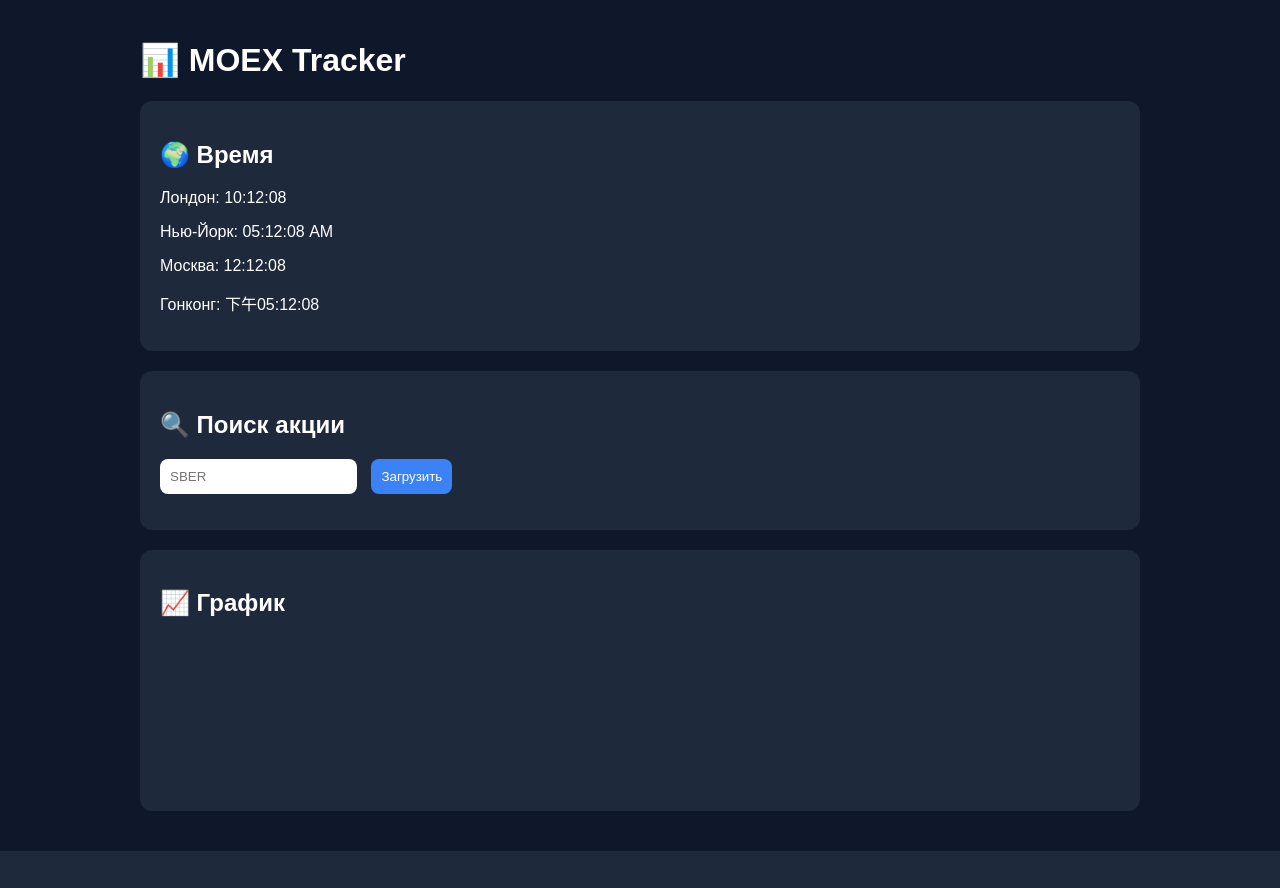
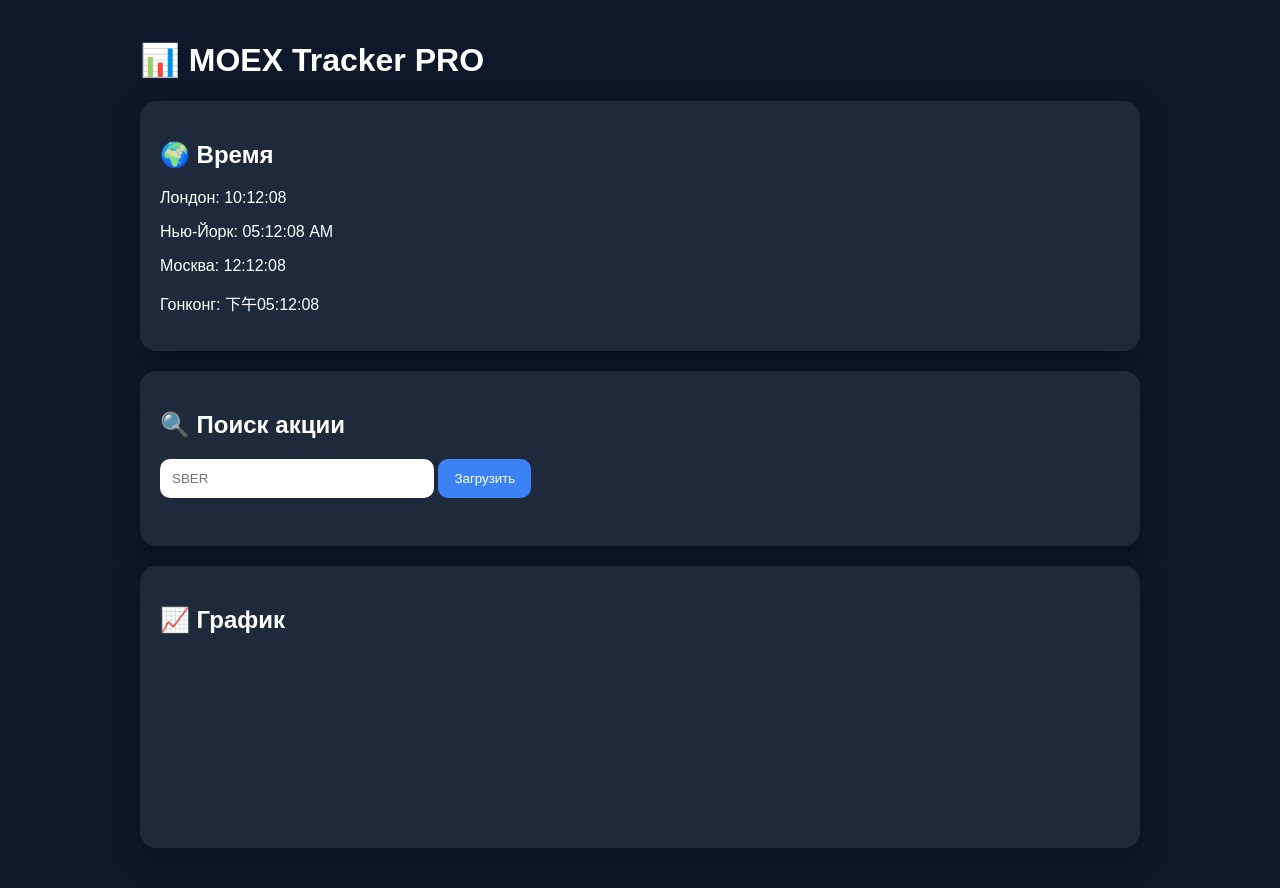
Before and after one commit to MishechkaKrut/moex-site, a Flask app: page / in a window 1280 px wide. Before the commit the page ends 851 px from the top, so only its background shows below. Run offline with Flask 3, Linux system fonts and the light colour scheme; data that the repository does not hold is empty; a map, chart or similar area stays blank.

Commit message:
Update index.html

```diff
--- a/templates/index.html
+++ b/templates/index.html
@@ -2,19 +2,23 @@
 <html lang="ru">
 <head>
   <meta charset="UTF-8">
-  <title>MOEX Tracker</title>
+  <title>MOEX Tracker PRO</title>
   <script src="https://cdn.jsdelivr.net/npm/chart.js"></script>
   <style>
     body {font-family: Arial;background:#0f172a;color:white;margin:0;padding:20px;}
     .container {max-width:1000px;margin:auto;}
-    .card {background:#1e293b;padding:20px;border-radius:12px;margin-bottom:20px;}
-    input,button {padding:10px;border-radius:8px;border:none;margin-right:10px;}
-    button {background:#3b82f6;color:white;cursor:pointer;}
+    .card {background:#1e293b;padding:20px;border-radius:16px;margin-bottom:20px;box-shadow:0 10px 30px rgba(0,0,0,0.3);}
+    input {padding:12px;border-radius:10px;border:none;width:250px;}
+    button {padding:12px 16px;border-radius:10px;border:none;background:#3b82f6;color:white;cursor:pointer;}
+    #suggestions {margin-top:10px;background:#0f172a;border-radius:10px;overflow:hidden;}
+    .suggest-item {padding:10px;cursor:pointer;border-bottom:1px solid #1e293b;}
+    .suggest-item:hover {background:#3b82f6;}
+    canvas {margin-top:20px;}
   </style>
 </head>
 <body>
 <div class="container">
-  <h1>📊 MOEX Tracker</h1>
+  <h1>📊 MOEX Tracker PRO</h1>
 
   <div class="card">
     <h2>🌍 Время</h2>
@@ -29,7 +33,7 @@
     <input type="text" id="ticker" placeholder="SBER" oninput="suggest()">
     <button onclick="loadData()">Загрузить</button>
     <div id="suggestions"></div>
-    <p id="price"></p>
+    <h3 id="price"></h3>
   </div>
 
   <div class="card">
@@ -40,7 +44,7 @@
 
 <script>
 // TIME
-function updateTime() {
+function updateTime(){
   const opt={hour:'2-digit',minute:'2-digit',second:'2-digit'};
   london.textContent=new Intl.DateTimeFormat('en-GB',{...opt,timeZone:'Europe/London'}).format(new Date());
   ny.textContent=new Intl.DateTimeFormat('en-US',{...opt,timeZone:'America/New_York'}).format(new Date());
@@ -54,22 +58,32 @@
 async function loadData(){
   const ticker=document.getElementById('ticker').value.toUpperCase();
 
-  const url=`https://iss.moex.com/iss/engines/stock/markets/shares/securities/${ticker}/candles.json?interval=24`;
+  // ПРАВИЛЬНАЯ текущая цена
+  const priceRes=await fetch(`https://iss.moex.com/iss/engines/stock/markets/shares/securities/${ticker}.json`);
+  const priceData=await priceRes.json();
 
-  const res=await fetch(url);
+  const marketData=priceData.marketdata.data[0];
+  const lastPrice=marketData ? (marketData[12] || marketData[24]) : null;
+
+  if(!lastPrice){
+    price.textContent="Нет данных";
+    return;
+  }
+
+  price.textContent=`💰 ${ticker}: ${lastPrice}`;
+
+  // ГРАФИК
+  const res=await fetch(`https://iss.moex.com/iss/engines/stock/markets/shares/securities/${ticker}/candles.json?interval=24`);
   const data=await res.json();
 
   const candles=data.candles.data;
 
   if(!candles || candles.length===0){
-    price.textContent="Нет данных";
     return;
   }
 
-  const labels=candles.map(c=>c[6]); // время
-  const prices=candles.map(c=>c[4]); // close
-
-  price.textContent=`Текущая цена: ${prices.at(-1)}`;
+  const labels=candles.map(c=>c[6]);
+  const prices=candles.map(c=>c[4]);
 
   if(chart) chart.destroy();
 
@@ -77,20 +91,32 @@
     type:'line',
     data:{
       labels:labels,
-      datasets:[{label:ticker,data:prices,borderWidth:2}]
+      datasets:[{
+        label:ticker,
+        data:prices,
+        tension:0.4,
+        fill:true
+      }]
+    },
+    options:{
+      plugins:{legend:{display:false}},
+      scales:{x:{display:false}}
     }
   });
 }
 
-// SIMPLE AUTOSUGGEST (локальный)
-const popular=["SBER","GAZP","LKOH","ROSN","YNDX","VTBR"];
+// КРАСИВЫЙ AUTOSUGGEST
+const popular=["SBER","GAZP","LKOH","ROSN","YNDX","VTBR","TCSG","MGNT"];
 
 function suggest(){
   const val=ticker.value.toUpperCase();
+
+  if(!val){suggestions.innerHTML="";return;}
+
   const list=popular.filter(t=>t.includes(val));
 
   suggestions.innerHTML=list.map(t=>
-    `<div onclick="selectTicker('${t}')" style='cursor:pointer'>${t}</div>`
+    `<div class='suggest-item' onclick="selectTicker('${t}')">${t}</div>`
   ).join('');
 }
 
```
